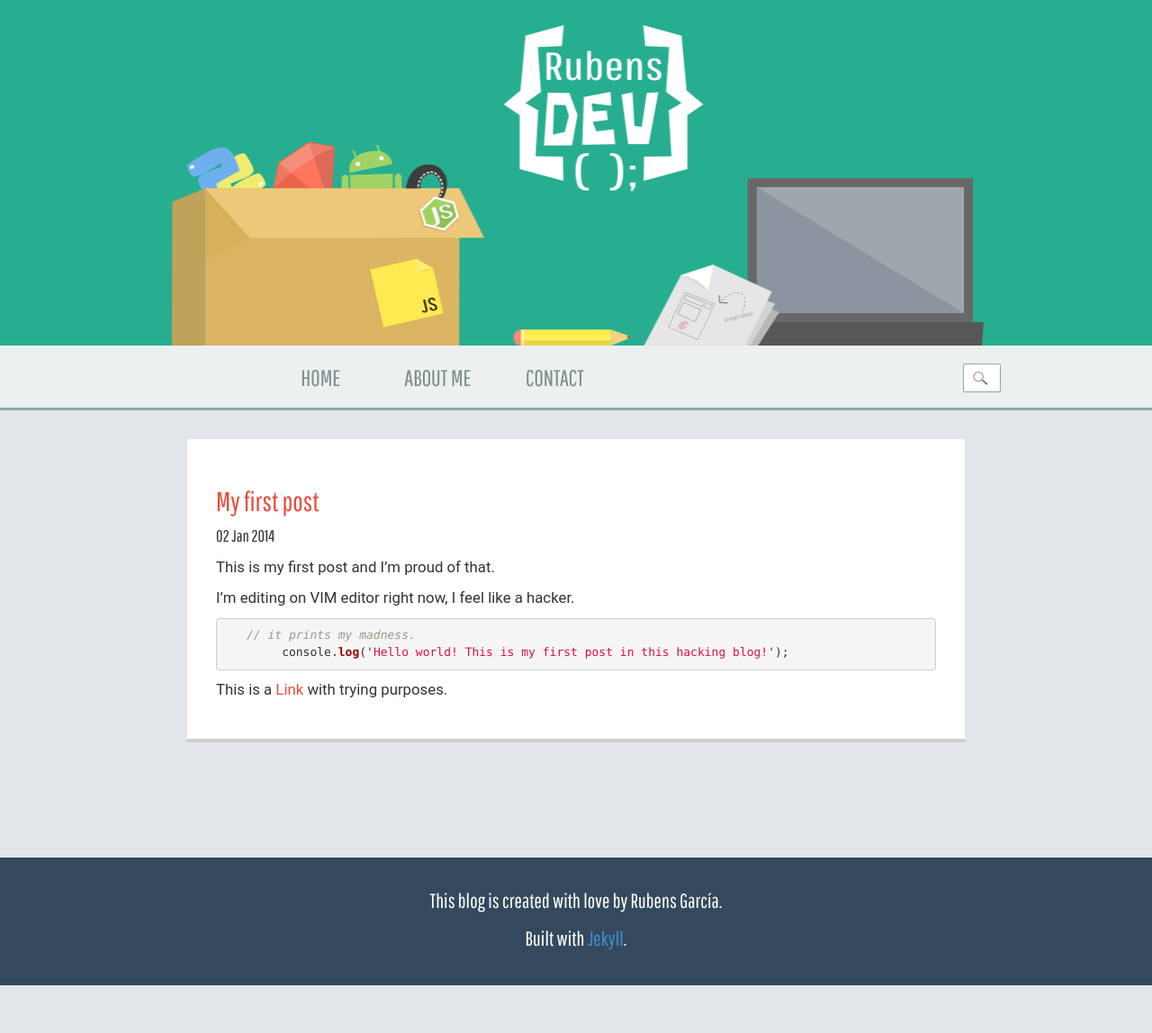
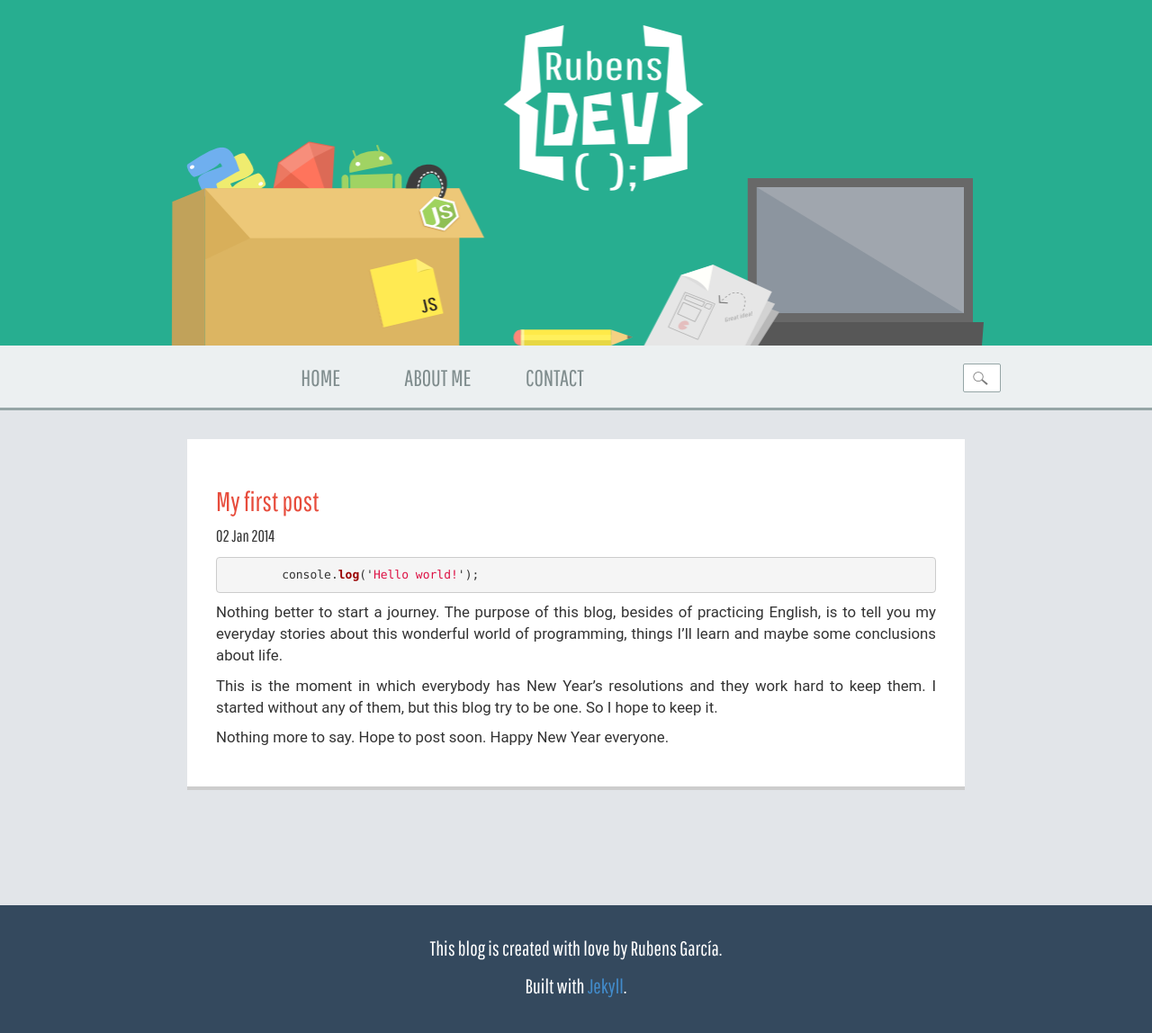
Before and after one commit to rubensdev/rubensdev.github.io, a Jekyll site: the page built from _posts/2014-01-02-my-first-post.markdown, in a window 1280 px wide. Shown: the whole page at 90% size. Built offline with Jekyll 4.4.1, drawn with Linux system fonts in a browser that asks for light colours; nearby versions of some CDN libraries; library files that are not in the unit come from our copies; Markdown is read by kramdown in place of the engine named in the settings; before the commit the page ends 1095 px from its top, so only the background shows below that.

Commit message:
First Post modified

```diff
--- a/_posts/2014-01-02-my-first-post.markdown
+++ b/_posts/2014-01-02-my-first-post.markdown
@@ -6,15 +6,12 @@ encoding: utf-8
 categories: stuffs mythings
 ---
 
-This is my first post and I'm proud of that.
-
-I'm editing on VIM editor right now, I feel like a hacker.
-
 {% highlight javascript %}
-   // it prints my madness.
-	console.log('Hello world! This is my first post in this hacking blog!');
+	console.log('Hello world!');
 {% endhighlight %}
 
-This is a [Link][aweirdlink] with trying purposes.
+Nothing better to start a journey. The purpose of this blog, besides of practicing English,  is to tell you my everyday stories about this wonderful world of programming, things I'll learn and maybe some conclusions about life.
 
-[aweirdlink]:    http://rubensdev.com
+This is the moment in which everybody has New Year's resolutions and they work hard to keep them. I started without any of them, but this blog try to be one. So I hope to keep it.
+
+Nothing more to say. Hope to post soon. Happy New Year everyone.
```
